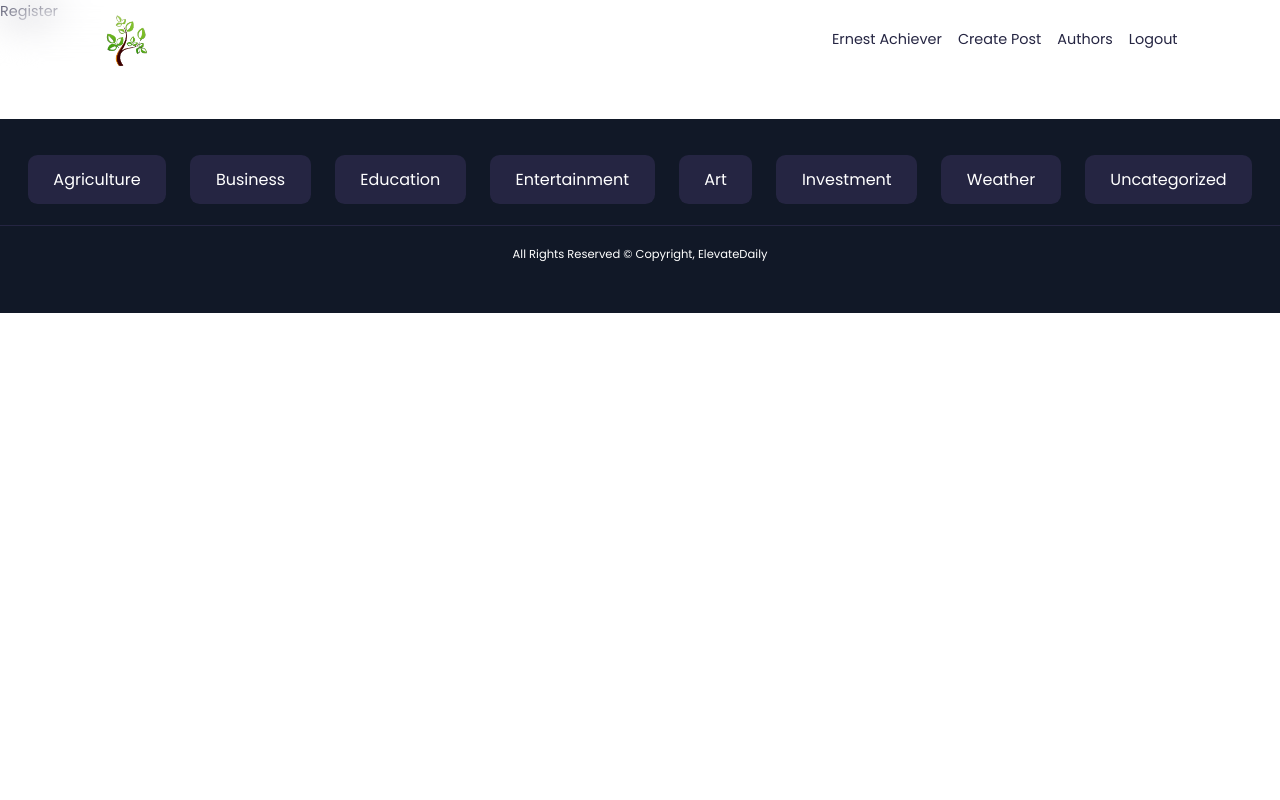
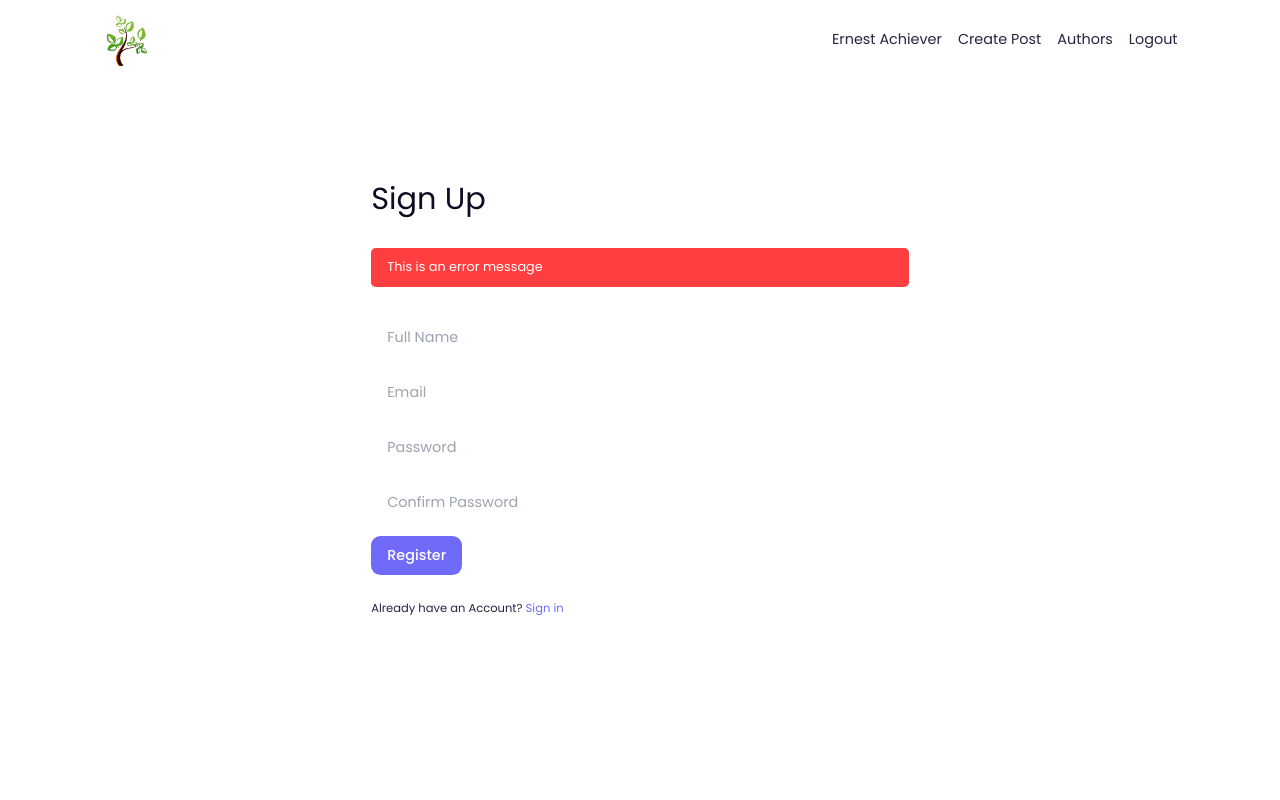
Before and after one commit to Levindu-Herath/ElevateDaily, a React (Vite) app in the folder frontend/: page /register in a window 1280 px wide. Shown: the top 800 px of the page. Built offline with nearby package versions, Linux system fonts and the light colour scheme.

Commit message:
Register and Login page frontend completed

```diff
--- a/frontend/src/index.css
+++ b/frontend/src/index.css
@@ -220,12 +220,9 @@
     font-weight: 400;
 }
 
-
-
-
 /* Home */
 
-.posts__container {
+.posts__container{
     display: grid;
     grid-template-columns: repeat(3, 1fr);
     gap: 2.5rem;
@@ -311,3 +308,49 @@
     text-align: left;
     margin-bottom: 0.7rem;
 }
+
+/* Signup and form*/
+
+.form {
+    display: flex;
+    flex-direction: column;
+    gap: 0.8rem;
+}
+
+input, select, textarea {
+    width: 100%;
+    padding: 0.6rem 1rem;
+    border-radius: var(--radius-1);
+    resize: none;
+}
+
+.form__error-message {
+    background-color: var(--color-red);
+    color: var(--color-white);
+    font-size: 0.8rem;
+    padding: 0.6rem 1rem;
+    border-radius: var(--radius-1);
+    display: block;
+    margin-bottom: 1rem;
+}
+
+.register, .login, .create-post {
+    width: var(--form-width);
+    margin-inline: auto;
+    height: calc(100vh - 12rem);
+    display: grid;
+    place-items: center;
+}
+
+.register h2 , .login h2, .create-post h2 {
+    margin-bottom: 2rem;
+}
+
+.register small, .login small {
+    display: block;
+    margin-top: 1.5rem;
+}
+
+.register small a, .login small a {
+    color: var(--color-primary);
+}
--- a/frontend/src/pages/AuthorPosts.jsx
+++ b/frontend/src/pages/AuthorPosts.jsx
@@ -1,8 +1,21 @@
-import React from 'react'
+import React, {useState} from 'react'
+import {DUMMY_POSTS} from '../assets/data/data.js'
+import PostItem from '../components/PostItem'
 
 const AuthorPosts = () => {
+  const [posts, setPosts] = useState(DUMMY_POSTS)
   return (
-    <div>AuthorPosts</div>
+    <section>
+        {posts.length > 0 ? <div className="container posts__container">
+            {posts.map(
+                ({id, thumbnail, category, title, desc, authorID}) =>
+                <PostItem key={id} postID={id} thumbnail={thumbnail}
+                category={category} title={title} description={desc}
+                authorID={authorID}
+                />
+            )}
+        </div> : <h2 className='center'>No posts found</h2>}
+    </section>
   )
 }
 
--- a/frontend/src/pages/CategoryPosts.jsx
+++ b/frontend/src/pages/CategoryPosts.jsx
@@ -1,8 +1,21 @@
-import React from 'react'
+import React, { useState } from 'react';
+import { DUMMY_POSTS } from '../assets/data/data'
+import PostItem from '../components/PostItem'
 
 const CategoryPosts = () => {
+  const [posts, setPosts] = useState(DUMMY_POSTS)
   return (
-    <div>CategoryPosts</div>
+    <section>
+            {posts.length > 0 ? <div className="container posts__container">
+                {posts.map(
+                    ({id, thumbnail, category, title, desc, authorID}) =>
+                    <PostItem key={id} postID={id} thumbnail={thumbnail}
+                    category={category} title={title} description={desc}
+                    authorID={authorID}
+                    />
+                )}
+            </div> : <h2 className='center'>No posts found</h2>}
+        </section>
   )
 }
 
--- a/frontend/src/pages/Login.jsx
+++ b/frontend/src/pages/Login.jsx
@@ -1,8 +1,45 @@
-import React from 'react'
+import React, { useState } from 'react'
+import { Link } from 'react-router-dom'
 
 const Login = () => {
+  const [userData, setUserData] = useState({
+    email: "",
+    password: ""
+  })
+
+  const handleInputChange = (e) => {
+    setUserData(prevState => {
+      return {...prevState, [e.target.name]: e.target.value}
+    }
+  )}
+
   return (
-    <div>Login</div>
+    <section className="login">
+      <div className="container">
+        <h2>Sign In</h2>
+        <form className="form login__form">
+          <p className="form__error-message">This is an error message</p>
+          <input
+            type="text"
+            placeholder='Email'
+            name='email'
+            value={userData.email}
+            onChange={handleInputChange}
+          />
+
+          <input
+            type="password"
+            placeholder='Password'
+            name='password'
+            value={userData.password}
+            onChange={handleInputChange}
+          />
+
+          <button type='submit' className="btn primary">Login</button>
+        </form>
+        <small>Don't have an Account? <Link to="/register">Sign Up</Link></small>
+      </div>
+    </section>
   )
 }
 
--- a/frontend/src/pages/Register.jsx
+++ b/frontend/src/pages/Register.jsx
@@ -1,8 +1,63 @@
-import React from 'react'
+import React, { useState } from 'react'
+import { Link } from 'react-router-dom'
 
 const Register = () => {
+  const [userData, setUserData] = useState({
+    name: "",
+    email: "",
+    password: "",
+    confirmPassword: ""
+  })
+
+  const handleInputChange = (e) => {
+    setUserData(prevState => {
+      return {...prevState, [e.target.name]: e.target.value}
+    }
+  )}
+
   return (
-    <div>Register</div>
+    <section className="register">
+      <div className="container">
+        <h2>Sign Up</h2>
+        <form className="form register__form">
+          <p className="form__error-message">This is an error message</p>
+          <input
+            type="text"
+            placeholder='Full Name'
+            name='name'
+            value={userData.name}
+            onChange={handleInputChange}
+          />
+
+          <input
+            type="text"
+            placeholder='Email'
+            name='email'
+            value={userData.email}
+            onChange={handleInputChange}
+          />
+
+          <input
+            type="password"
+            placeholder='Password'
+            name='password'
+            value={userData.password}
+            onChange={handleInputChange}
+          />
+
+          <input
+            type="password"
+            placeholder='Confirm Password'
+            name='confirmPassword'
+            value={userData.confirmPassword}
+            onChange={handleInputChange}
+          />
+
+          <button type='submit' className="btn primary">Register</button>
+        </form>
+        <small>Already have an Account? <Link to="/login">Sign in</Link></small>
+      </div>
+    </section>
   )
 }
 
```
